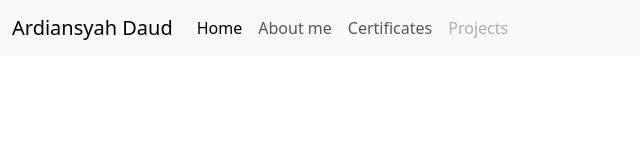
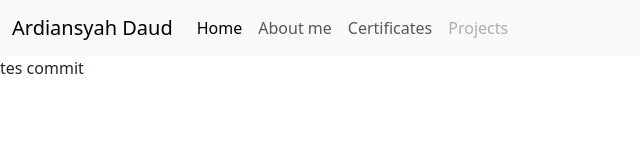
Before and after one commit to justissei/portofolio-bootstrap, a plain HTML site: page index.html in a window 1280 px wide. Shown: the whole page, without its empty margins (0-640 px from the left). Drawn offline with Linux system fonts and the light colour scheme.

Commit message:
tes push

```diff
--- a/index.html
+++ b/index.html
@@ -59,5 +59,11 @@
             </nav>
         </div>
         <!-- navbar end -->
+
+        <div>
+          <p>
+            tes commit
+          </p>
+        </div>
     </body>
 </html>
```
